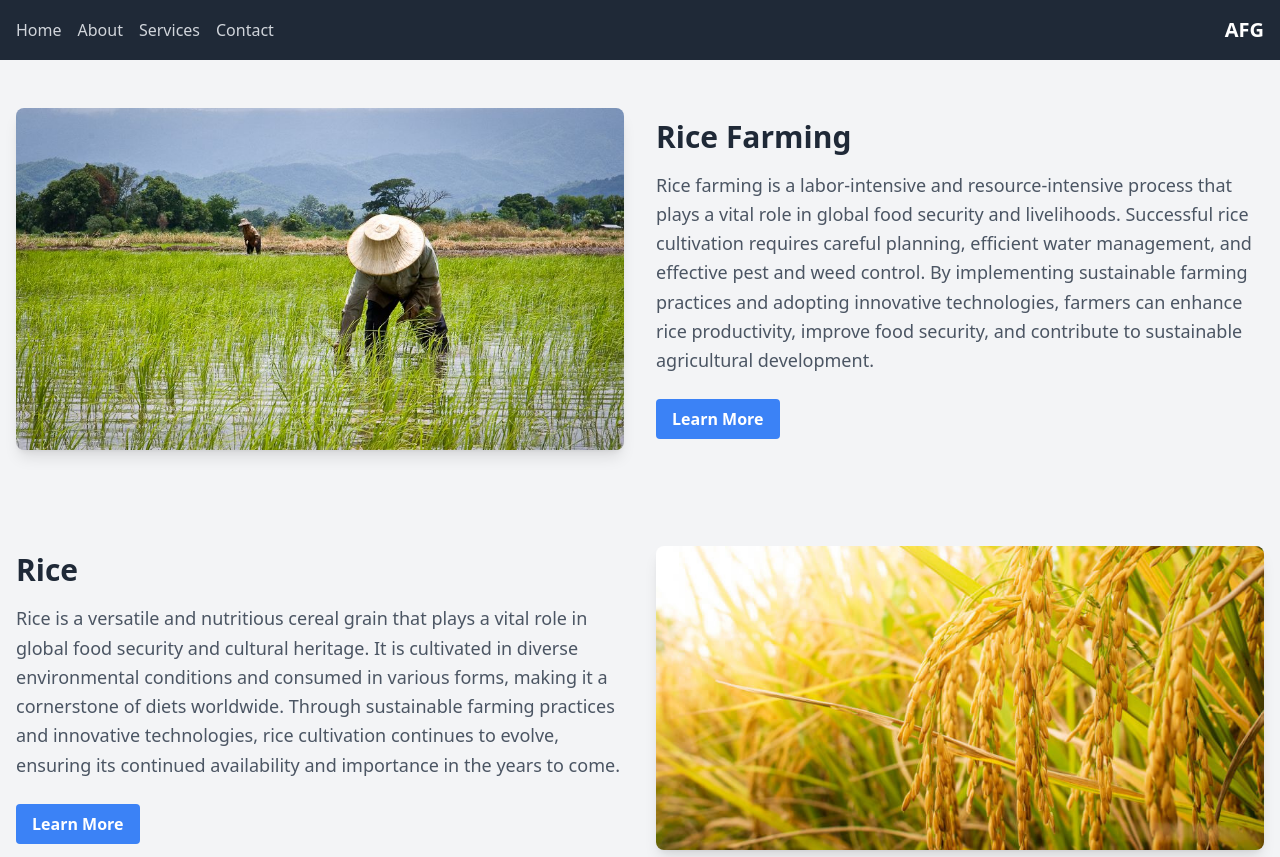
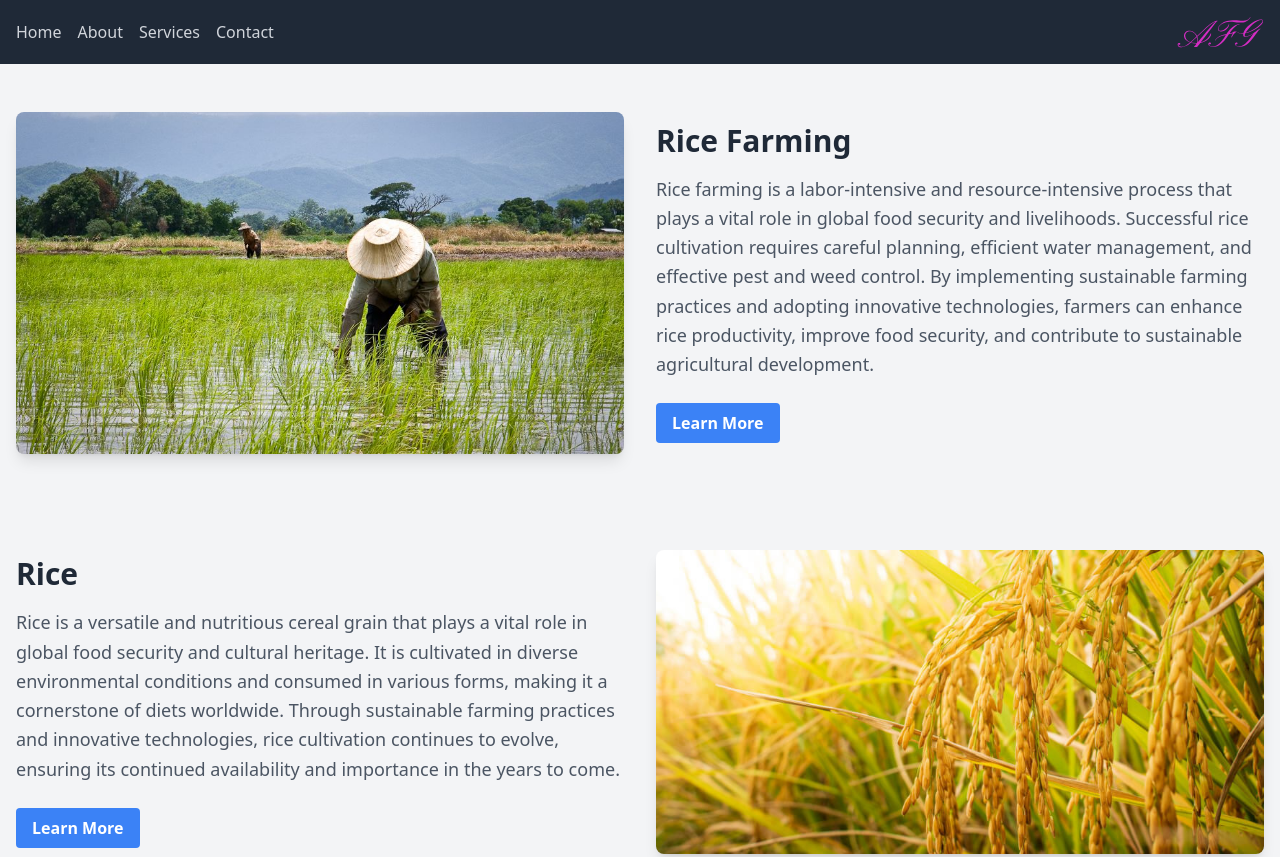
Before and after one commit to A-Garcia10/appdev-fl2, a plain HTML site: page index.html in a window 1280 px wide. Shown: the top 857 px of the page. Drawn offline with nearby package versions, Linux system fonts and the light colour scheme; a web font is replaced by a local one.

Commit message:
Update index.html

```diff
--- a/index.html
+++ b/index.html
@@ -22,7 +22,7 @@
             </div>
 
             <!-- Logo -->
-            <a href="#" class="text-white text-xl font-semibold">AFG</a>
+            <a href="#" class="text-white text-xl font-semibold"><img src="img/AFG.svg" class="h-8" alt="Logo" /></a>
 
             <!-- Mobile menu button -->
             <button class="text-white md:hidden focus:outline-none">
```
